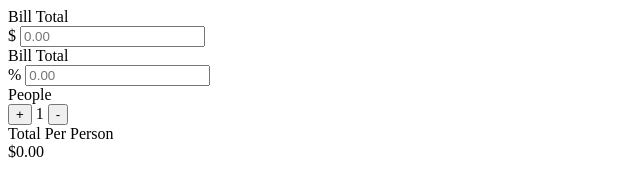
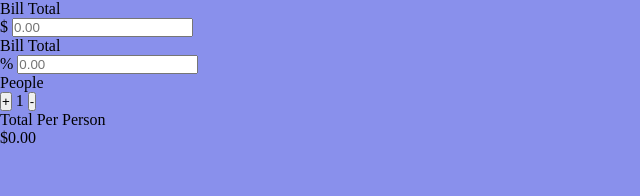
Before and after one commit to Salah-XD/tip-calculator, a plain HTML site: page index.html in a window 1280 px wide. Shown: the whole page, without its empty margins (0-640 px from the left). Drawn offline with Linux system fonts and the light colour scheme.

Commit message:
basic styling

```diff
--- a/index.html
+++ b/index.html
@@ -5,6 +5,7 @@
     <meta http-equiv="X-UA-Compatible" content="IE=edge">
     <meta name="viewport" content="width=device-width, initial-scale=1.0">
     <title>Tip Calc</title>
+    <link rel="stylesheet" href="style.css">
 </head>
 <body>
     <div class="wrapper">
--- a/style.css
+++ b/style.css
@@ -0,0 +1,8 @@
+*{
+    margin: 0;
+    padding: 0;
+    box-sizing: border-box;
+}
+body{
+    background:#8990ec;
+}
```
